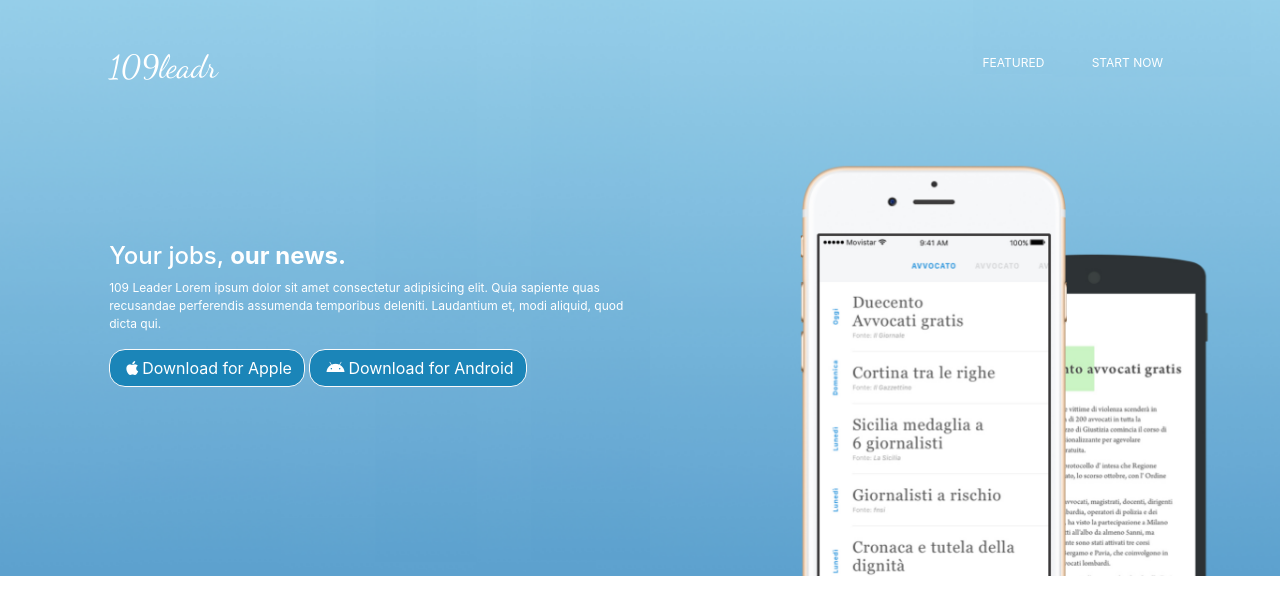
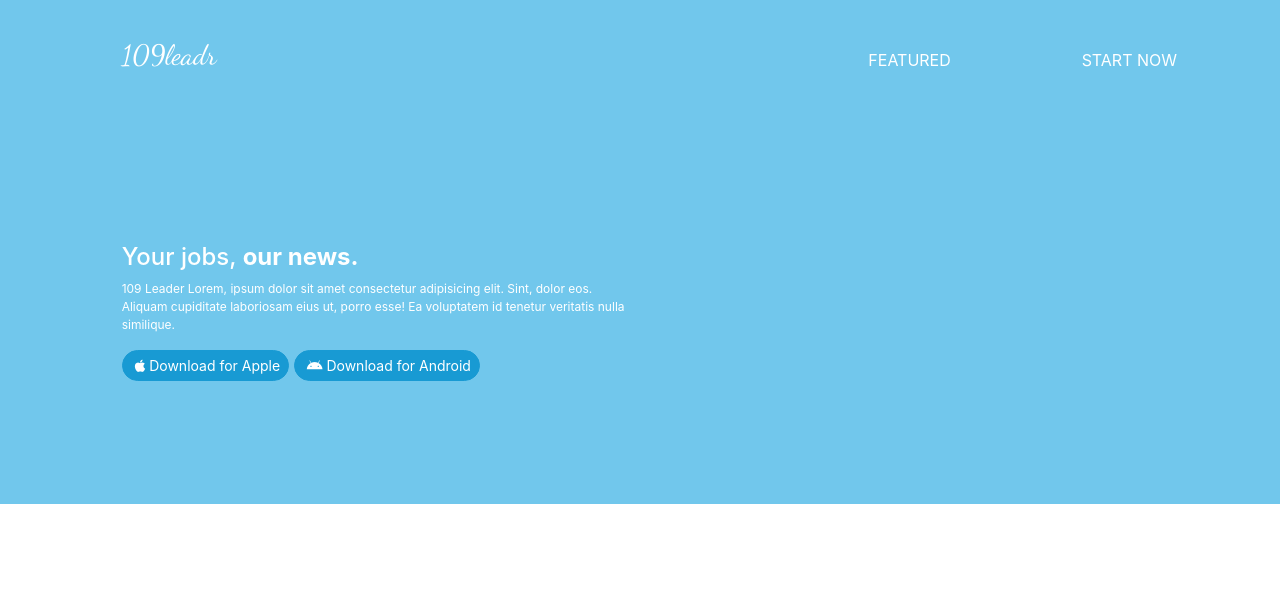
Before and after one commit to KatrinaFuller/iphone-clone-site, a plain HTML site: page index.html in a window 1280 px wide. Drawn offline with nearby package versions, Linux system fonts and the light colour scheme.

Commit message:
blue rows

```diff
--- a/index.html
+++ b/index.html
@@ -14,37 +14,30 @@
 </head>
 
 <body>
-  <div class="container-top iphone text-white">
-    <div class="row topblue-row align-items-center py-5">
-      <div class="offset-1 col-2">
-        <h2 class="logo">109leadr</h2>
+
+  <div class="container-fluid">
+    <div class="row top-row text-white align-items-center">
+      <div class="col-1"></div>
+      <div class="col-2">
+        <h3 class="logo">109leadr</h3>
       </div>
-      <div class="col-6"></div>
-      <div class="col-1">
-        <p>FEATURED</p>
-      </div>
-      <div class="col-1 align-self-center">
-        <p>START NOW</p>
-      </div>
-      <div class="col-1 align-self-center"></div>
+      <div class="col-5"></div>
+      <div class="col-2">FEATURED</div>
+      <div class="col-2">START NOW</div>
     </div>
-    <div class="row blank-row"></div>
-    <div class="row">
-      <div class="offset-1 col-5">
+    <div class="row second-blue-row text-white">
+      <div class=" offset-1 col-5 align-self-center">
         <h4>Your jobs, <b>our news.</b></h4>
-        <p>109 Leader Lorem ipsum dolor sit amet consectetur adipisicing elit. Quia sapiente quas recusandae perferendis
-          assumenda temporibus deleniti. Laudantium et, modi aliquid, quod dicta qui.</p>
-        <div>
-          <button type="button" class="btn btn-light button-color"><i class="fab fa-apple px-1"></i>Download for
-            Apple</button>
-          <button type="button" class="btn btn-light button-color"><i class="fab fa-android px-1"></i>Download for
-            Android</button>
-        </div>
+        <p>109 Leader Lorem, ipsum dolor sit amet consectetur adipisicing elit. Sint, dolor eos. Aliquam cupiditate
+          laboriosam eius ut, porro esse! Ea voluptatem id tenetur veritatis nulla similique.</p>
+        <button type="button" class="btn btn-light btn-sm button-color"><i class="fab fa-apple px-1"></i>Download for
+          Apple</button>
+        <button type="button" class="btn btn-light btn-sm button-color"><i class="fab fa-android px-1"></i>Download for
+          Android</button>
       </div>
     </div>
   </div>
 
-
 </body>
 
 </html>
--- a/style.css
+++ b/style.css
@@ -1,23 +1,24 @@
-.iphone{
-  background-image: url('iphone.png');
-  background-size: cover;
-  min-height: 72vh;
-}
-
-p {
-  font-size: 12px;
-}
-
-.button-color{
-  background-color: #1b85b8;
-  color: white;
-  border-radius: 16px;
+.top-row{
+  background-color: #71c7ec;
+  min-height: 15vh;
 }
 
 .logo{
   font-family: 'Dancing Script', cursive;
 }
 
-.blank-row{
-  height: 100px;
+.second-blue-row{
+  background-color: #71c7ec;
+  min-height: 48vh;
 }
+
+p{
+  font-size: 12px;
+}
+
+.button-color{
+  background-color: #189ad3;
+  border-color: #189ad3;
+  border-radius: 16px;
+  color: white;
+}
```
